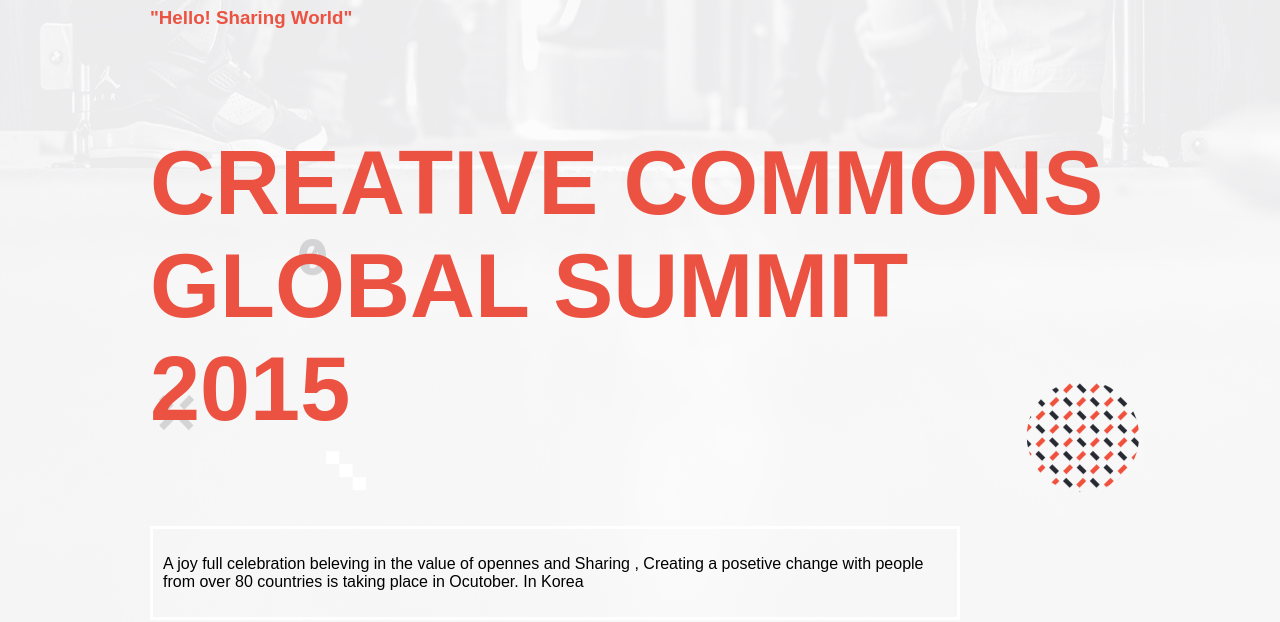
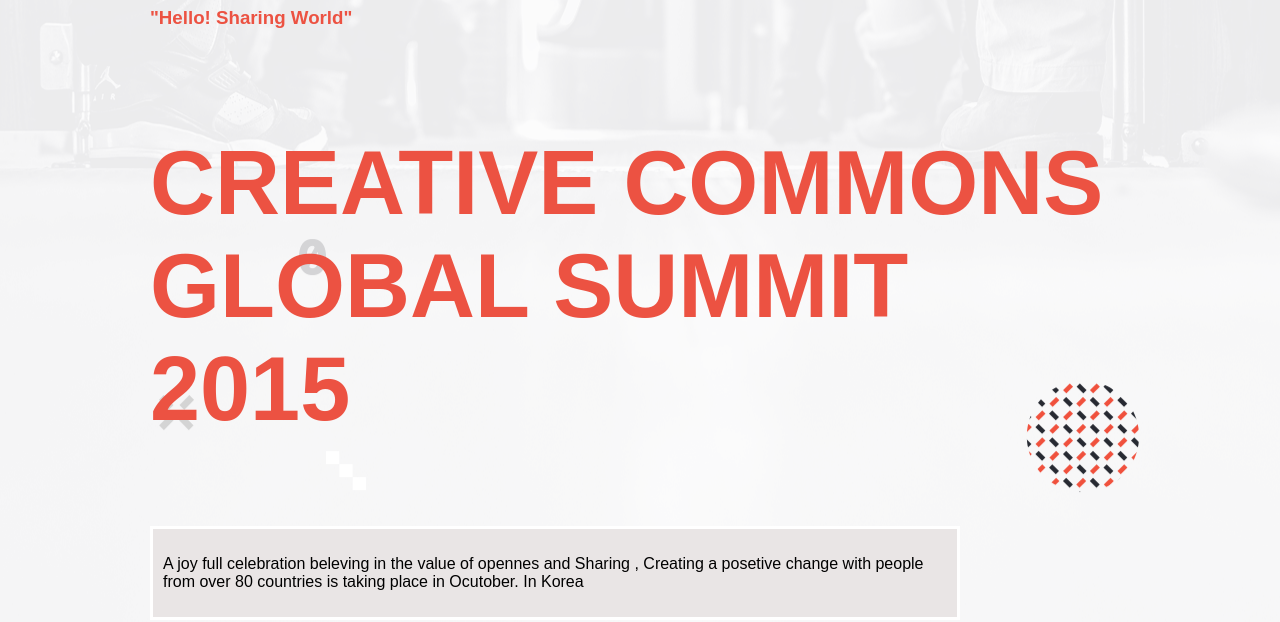
Before and after one commit to gergitokusse/HTML-CSS-JavaScript-capstone-project-, a website: page index.html in a window 1280 px wide. Shown: the part 138-760 px from the top of the page. Drawn offline with Linux system fonts and the light colour scheme.

Commit message:
Update project file

```diff
--- a/style/style.css
+++ b/style/style.css
@@ -66,6 +66,28 @@
 .nav_bar_mobile ul li a {
   color: #fff;
   text-decoration: none;
+}
+
+.home-section {
+  background-image: url('../imgs/background/mob-bg.png');
+  display: flex;
+  flex-direction: column;
+  gap: 10px;
+}
+
+.home-section h1 {
+  font-size: 50px;
+}
+
+.home-section h1,
+.home-section h3 {
+  color: #ec5242;
+}
+
+.home-section div {
+  background-color: #f0ecec;
+  padding: 10px;
+  border: 2px solid white;
 }
 
 .padding-x {
@@ -414,6 +436,7 @@
     width: 80%;
     border: 3px solid white;
     padding: 10px;
+    background-color: #e9e5e5;
   }
 
   .home-section .lg-text {
```
